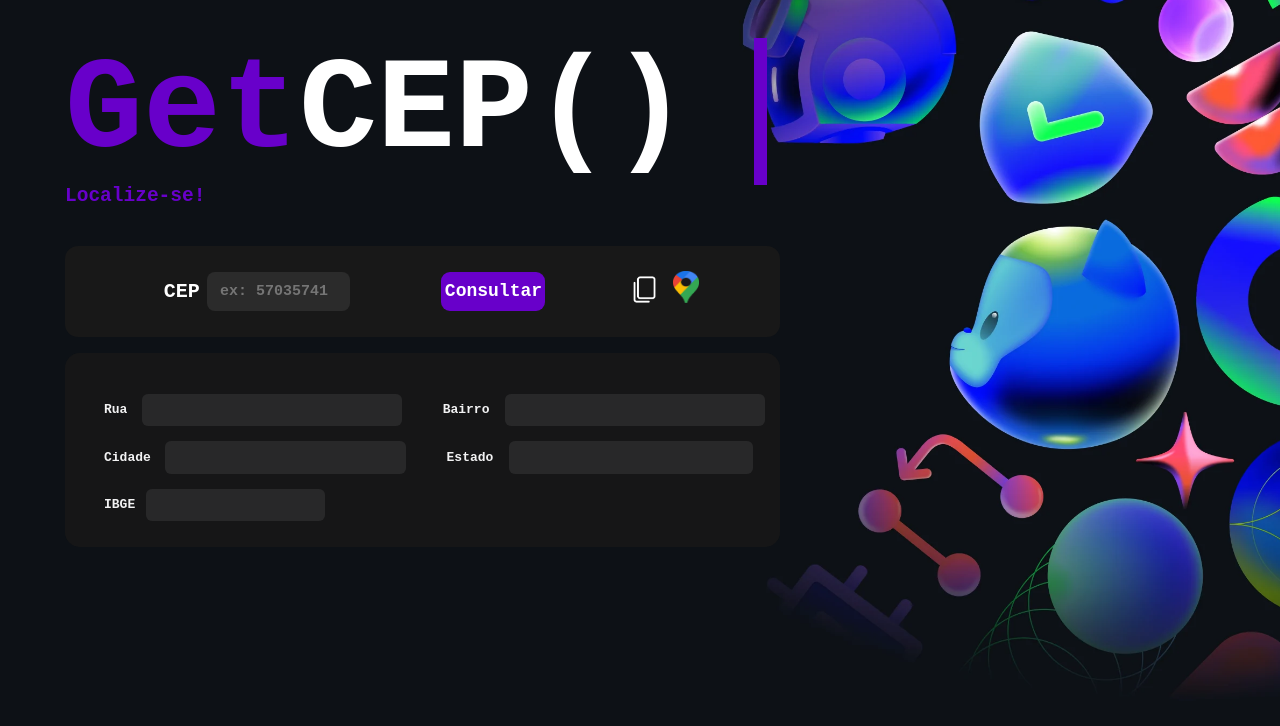
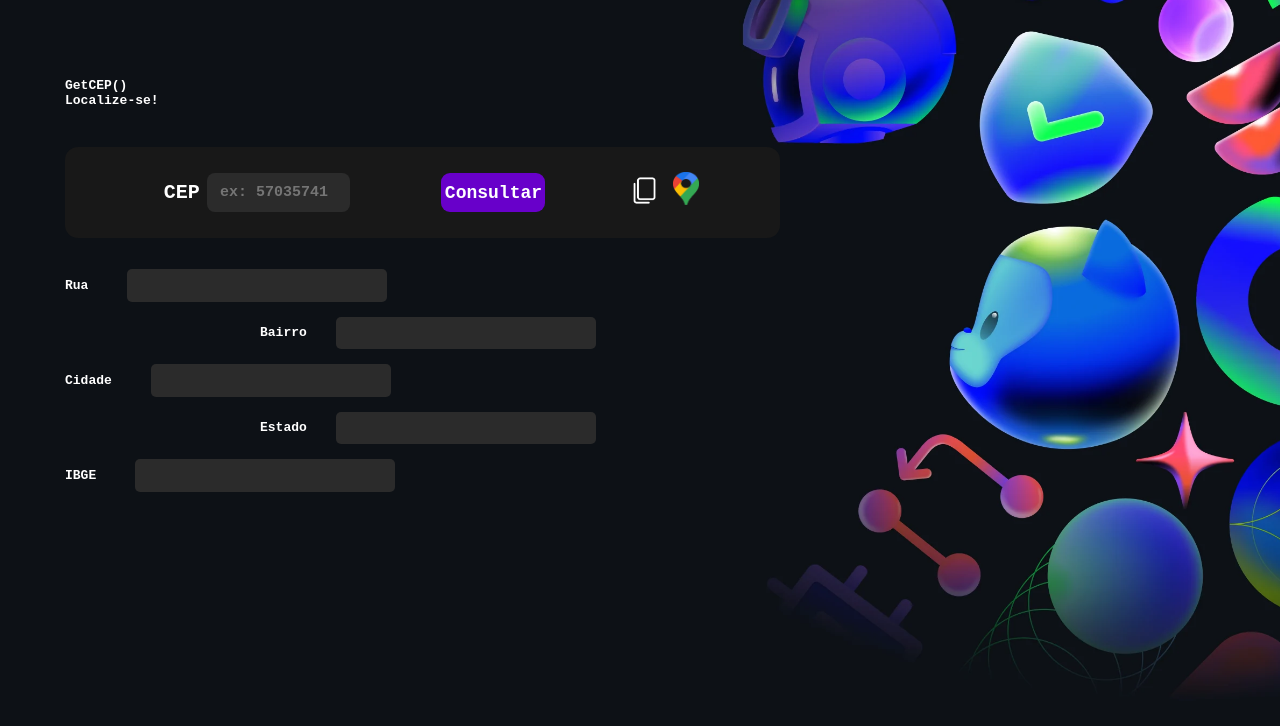
Before and after one commit to afonsedev/GetCEP, a plain HTML site: page index.html in a window 1280 px wide. Drawn offline with Linux system fonts and the light colour scheme.

Commit message:
Update index.html

```diff
--- a/index.html
+++ b/index.html
@@ -18,14 +18,14 @@
 
 <body>
     <main class="content">
-        <div class="titulo-subtitulo">
-              <h1 class="titulo">Get<span>CEP()</h1>
-              <h2 class="subtitulo">Localize-se!</h2>
-        </div>
+        <section class="titulo-subtitulo">
+              <span class="titulo">Get<span>CEP()</span> </span>
+              <span class="subtitulo">Localize-se!</span>
+        </section>
 
 
-        <section class="card-consulta">
-            <div class="areaInput" id="area-cep">
+        <div class="card-consulta">
+            <section class="areaInput" id="area-cep">
 
                   <section class="input-cep">
                         <label id="label-cep">CEP</label>
@@ -51,15 +51,15 @@
                         </a>
                       </button>
                   </section>
+            </section>
         </div>
-        </section>
 
 
-      <div id="pai">
-          <div class="areaInputsGeral">
+      <div id="elemento-pai">
+          <!-- <section class="areaInputsGeral"> -->
             <form method="get" action=".">
 
-              <div class="subgrupo">
+                <!-- <div class="subgrupo"> -->
                       <article class="areaInput">
                         <label>Rua</label>
                         <input name="rua" type="text" id="rua" size="60" readonly/>
@@ -71,10 +71,10 @@
                         <label>Bairro</label>
                         <input name="bairro" type="text" id="bairro" size="40" readonly/>
                       </article>
-              </div>
+                <!-- </div> -->
 
 
-              <div class="subgrupo">
+                <!-- <div class="subgrupo"> -->
                       <article class="areaInput">
                         <label>Cidade</label>
                         <input name="cidade" type="text" id="cidade" size="40" readonly/>
@@ -84,21 +84,26 @@
                         <label>Estado</label>
                         <input name="uf" type="text" id="uf" size="2" readonly/>
                       </article>
-              </div>
+                <!-- </div> -->
 
                   <article class="areaInput">
                     <label>IBGE</label>
                     <input name="ibge" type="text" id="ibge" size="8" readonly/>
                   </article>
+
+            </form>
         </div>
       </div>
 
+      <br>
 
       <div id="aviso-sucesso">
         <span>CEP consultado com sucesso!</span>
       </div>
 
 
+
+
       </main>
     </form>
   </body>
```
Lines whose indentation alone changed are shown as unchanged.
